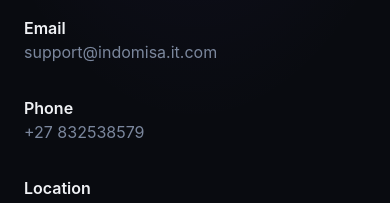
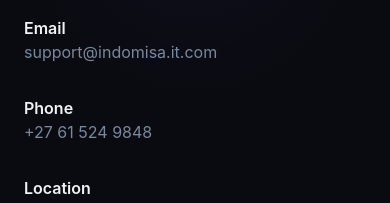
Before and after one commit to Indomisa/Indomisa-website, an Angular app in the folder indomisa-website/: page / in a window 390 px wide. Shown: the part 8740-8943 px from the top of the page. Built offline with nearby package versions, Linux system fonts and the light colour scheme.

Commit message:
updating phone number

```diff
--- a/indomisa-website/src/app/pages/contact/contact.component.html
+++ b/indomisa-website/src/app/pages/contact/contact.component.html
@@ -68,7 +68,7 @@
 
                         <p class="text-muted-foreground">
 
-                            +27 832538579
+                            +27 61 524 9848
 
                         </p>
 
```
